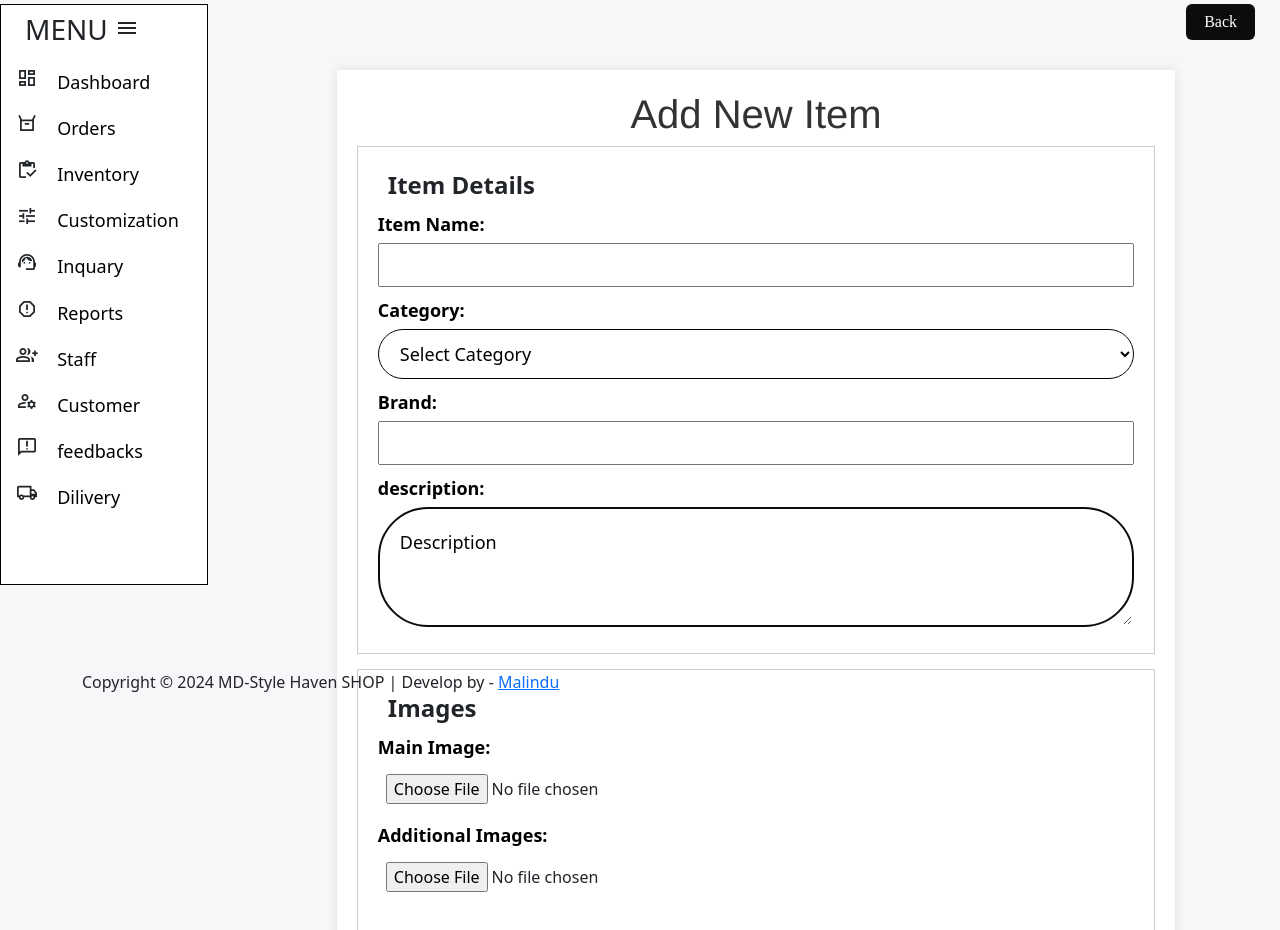
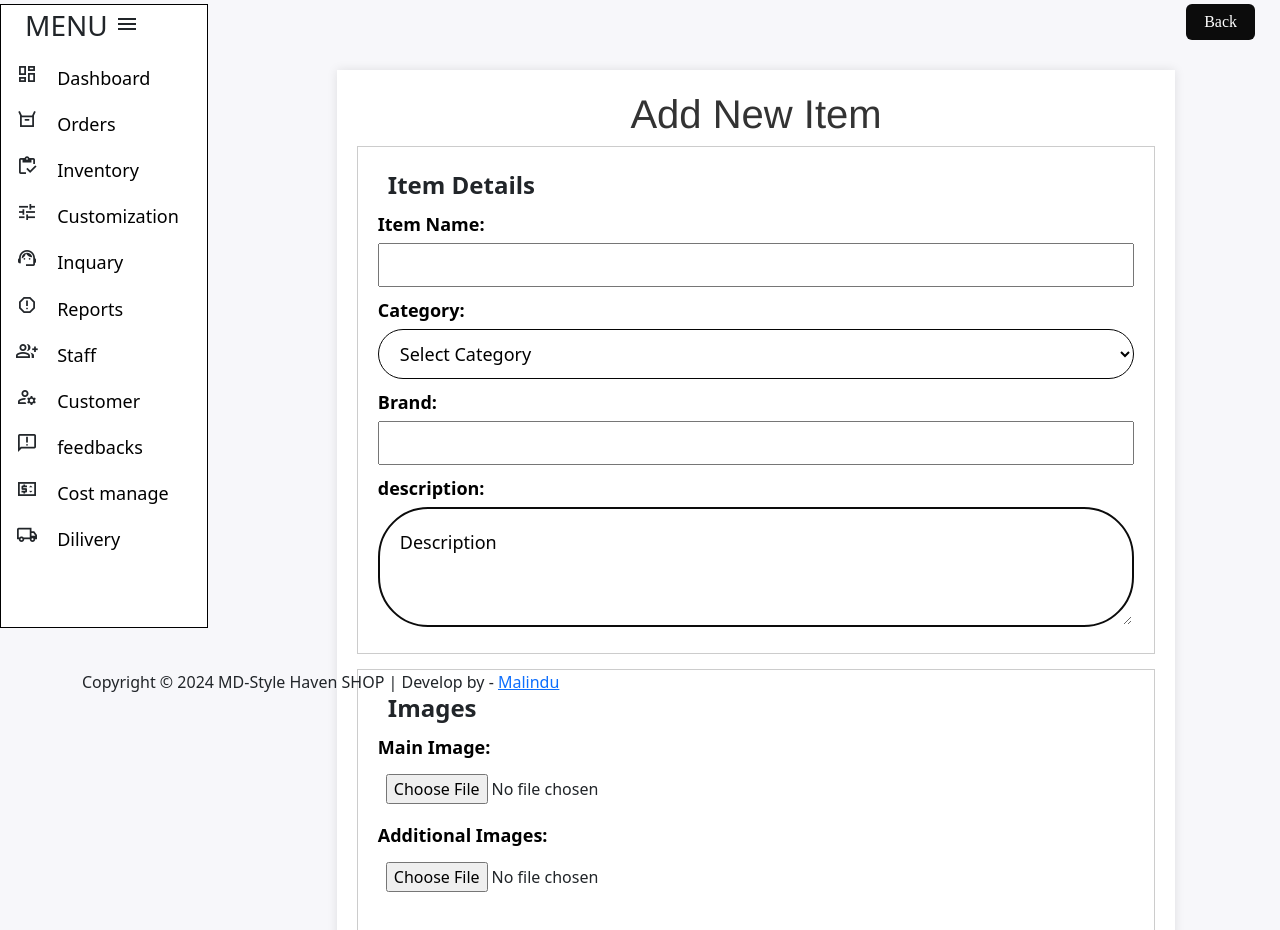
Before and after one commit to Dilakshana-Rupasinghe/MD-style-haven-shop, a PHP site: page /MD-style-haven-shop/admin/Inventory/add-item.php in a window 1280 px wide. Shown: the part 90-1020 px from the top of the page. Run offline with PHP 8.4, Linux system fonts and the light colour scheme; a user stored in the database is signed in; data comes from the database, SQL or seed files in the repository.

Commit message:
Update back-side-nav.php

```diff
--- a/includes/back-side-nav.php
+++ b/includes/back-side-nav.php
@@ -1,6 +1,4 @@
-
-
-<h3 class="ms-4 mt-2"> MENU
+<h3 class="ms-4 mt-1"> MENU
     <span class="material-symbols-outlined">
         menu
     </span>
@@ -66,10 +64,17 @@
     <a href="#"> feedbacks </a>
 
 </div>
+
+<div class="menu">
+    <span class="material-symbols-outlined">
+        price_change
+    </span>
+    <a href="../cost management/cost-manage.php">Cost manage</a>
+</div>
+
 <div class="menu mb-2">
     <span class="material-symbols-outlined">
         local_shipping
     </span>
     <a href="#"> Dilivery </a>
-
 </div>
```
